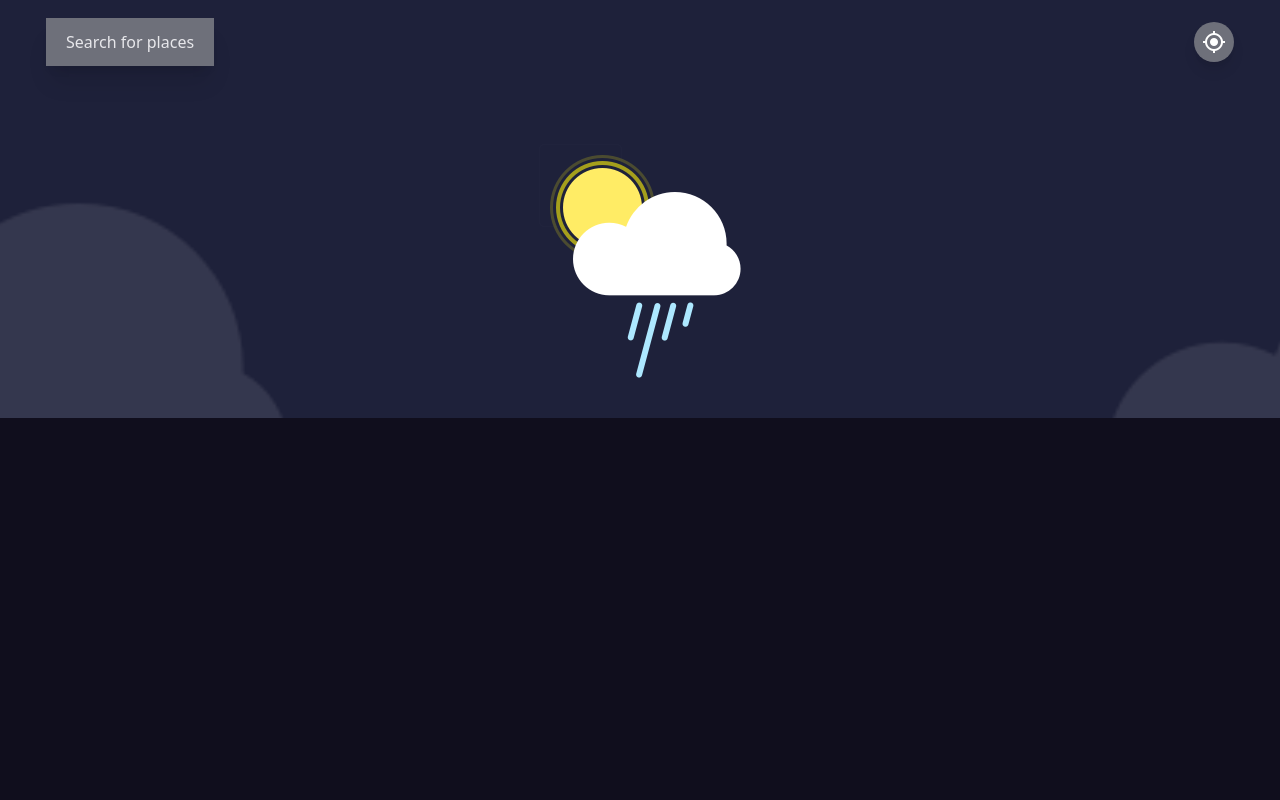
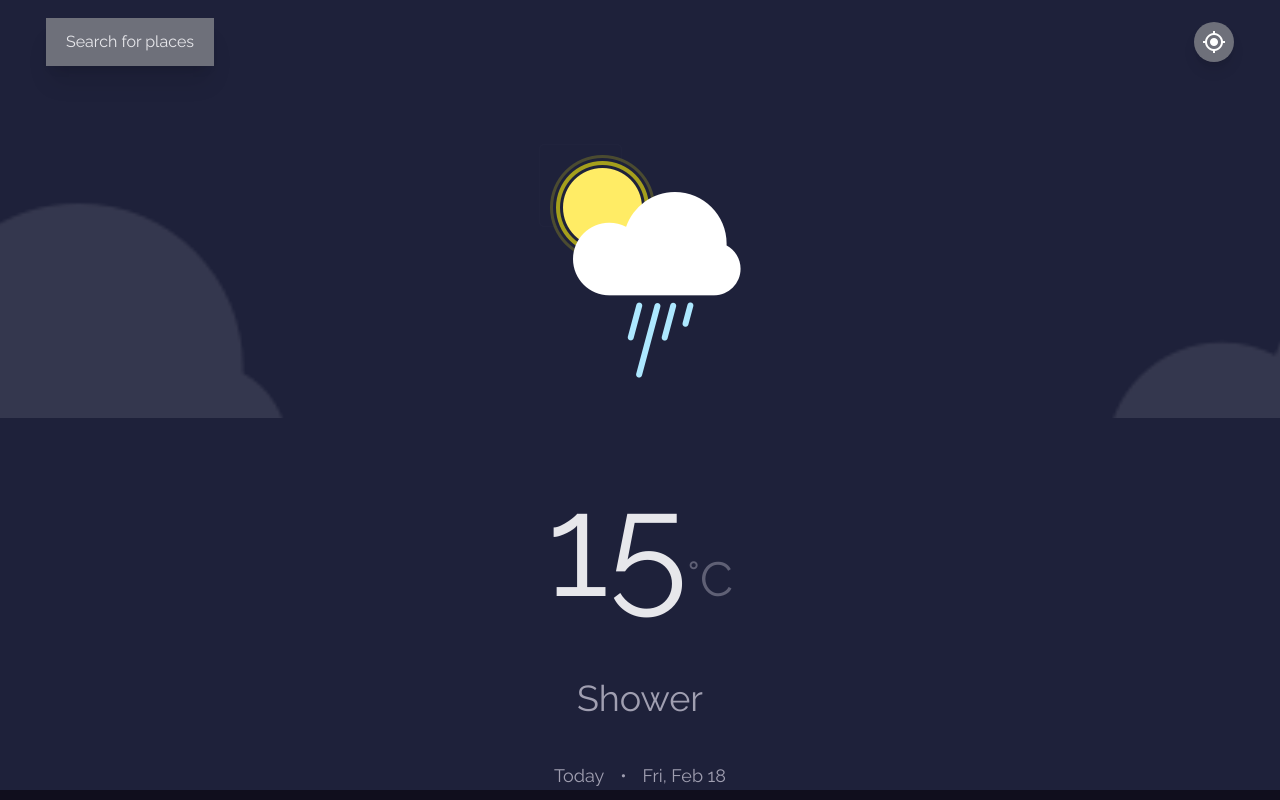
Before and after one commit to jhonny9550/weather-app, a React (Create React App) app: page / in a window 1280 px wide. Built offline with nearby package versions, Linux system fonts and the light colour scheme.

Commit message:
Dark contrast color added
Raleway font added

TempValue component created

Date utils implemented

```diff
--- a/public/index.html
+++ b/public/index.html
@@ -23,6 +23,9 @@
       Learn how to configure a non-root public URL by running `npm run build`.
     -->
   <link href="https://fonts.googleapis.com/icon?family=Material+Icons" rel="stylesheet">
+  <link rel="preconnect" href="https://fonts.googleapis.com">
+  <link rel="preconnect" href="https://fonts.gstatic.com" crossorigin>
+  <link href="https://fonts.googleapis.com/css2?family=Raleway:wght@100;300;400;500&display=swap" rel="stylesheet">
   <title>React App</title>
 </head>
 
--- /dev/null
+++ b/src/components/DateInfo.tsx
@@ -0,0 +1,28 @@
+import clsx from 'clsx';
+import React from 'react';
+import { formatDate, isToday } from '../utils/date.utils';
+
+export type DateInfoProps = {
+  date?: Date,
+  className?: string;
+};
+
+const DateInfo: React.FC<DateInfoProps> = ({ className, date = new Date() }) => {
+  const today = isToday(date);
+  return (
+    <div className={clsx([
+      "mx-auto text-center text-lg",
+      className
+    ])}>
+      {today &&
+        <>
+          <span>Today</span>
+          <span className="mx-4">•</span>
+        </>
+      }
+      <span>{formatDate(date)}</span>
+    </div>
+  )
+}
+
+export default DateInfo
--- a/src/components/Hero.tsx
+++ b/src/components/Hero.tsx
@@ -3,10 +3,12 @@ import Button from './Button';
 import Fab from './Fab';
 import ShowerImage from '../assets/images/Shower.png';
 import CloudBackground from '../assets/images/Cloud-background.png';
+import TempValue from './TempValue';
+import DateInfo from './DateInfo';
 
 const Hero: React.FC = () => {
   return (
-    <div className="bg-paper">
+    <div className="bg-paper text-center text-contrast-dark">
       <div className="flex justify-between items-center w-full px-3 py-[18px] sm:px-[46px]">
         <Button text="Search for places" />
         <Fab icon="gps_fixed" />
@@ -19,6 +21,9 @@ const Hero: React.FC = () => {
           className="absolute z-10 max-w-none w-[170%] -left-1/3 -top-[15%] opacity-10"
         />
       </div>
+      <TempValue value={15} />
+      <h3 className="mt-6 text-4xl">Shower</h3>
+      <DateInfo className="mt-11" />
     </div>
   )
 }
--- /dev/null
+++ b/src/components/TempValue.tsx
@@ -0,0 +1,14 @@
+import React from 'react';
+
+export type TempValueProps = { value: number };
+
+const TempValue: React.FC<TempValueProps> = ({ value }) => {
+  return (
+    <div className="text-center">
+      <span className="text-contrast text-[144px]">{value}</span>
+      <span className="text-contrast-dark text-5xl opacity-50">°C</span>
+    </div>
+  )
+}
+
+export default TempValue;
--- a/src/theme/index.css
+++ b/src/theme/index.css
@@ -5,7 +5,7 @@
 @layer base {
 
   :root {
-    @apply bg-base;
+    @apply bg-base text-contrast;
   }
 
   .material-icons {
--- /dev/null
+++ b/src/utils/date.utils.ts
@@ -0,0 +1,30 @@
+const LOCALE = 'en-US';
+
+/**
+ * Compare if two dates are equal in year, month and date all of them together.
+ * @param date1 First date to compare
+ * @param date2 Second date to compare
+ * @returns true if both dates are the same, false if not.
+ */
+export const isSameDate = (date1: Date, date2: Date) =>
+  date1.getFullYear() === date2.getFullYear() &&
+  date1.getMonth() === date2.getMonth() &&
+  date1.getDate() === date2.getDate();
+
+/**
+ * Compare if a date is today
+ * @param date Date to compare
+ * @returns true if the input date is the same as today
+ */
+export const isToday = (date: Date) => isSameDate(date, new Date());
+
+/**
+ * Convert a date object to a formated string
+ * @param date Date to format
+ * @returns a date string in 'DDD, D MMM' format
+ */
+export const formatDate = (date: Date) => {
+  const day = date.toLocaleDateString(LOCALE, { weekday: 'short' });
+  const rest = date.toLocaleDateString(LOCALE, { day: 'numeric', month: 'short' });
+  return `${day}, ${rest}`;
+}
--- a/tailwind.config.js
+++ b/tailwind.config.js
@@ -14,10 +14,16 @@ module.exports = {
       colors: {
         base: '#100E1D',
         paper: '#1E213A',
-        contrast: '#E7E7EB',
+        contrast: {
+          DEFAULT: '#E7E7EB',
+          dark: '#A09FB1'
+        },
         primary: '#6E707A',
         secondary: '#3C47E9'
       },
+      fontFamily: {
+        sans: ["Raleway", 'sans-serif']
+      }
     },
   },
   plugins: [],
```
